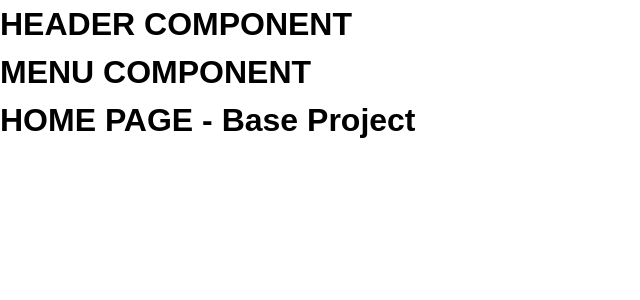
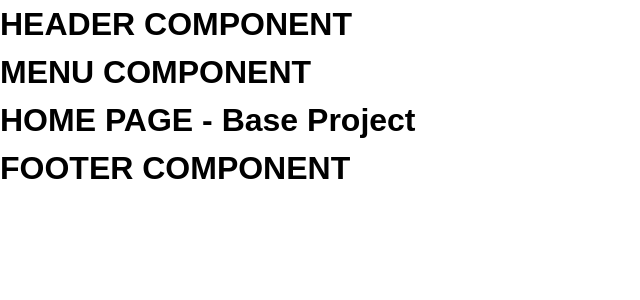
Before and after one commit to marcusviniciusmo/Base-Project, a React (Vite) app in the folder frontend/: page / in a window 1280 px wide. Shown: the top 300 px of the page, without its empty margins (0-640 px from the left). Built offline with nearby package versions, Linux system fonts and the light colour scheme.

Commit message:
Footer component created

```diff
--- a/frontend/src/App.tsx
+++ b/frontend/src/App.tsx
@@ -3,6 +3,7 @@ import { BrowserRouter } from 'react-router-dom';
 import { Header } from './components/Header';
 import { Menu } from './components/Menu';
 import { Router } from './routes/Router';
+import { Footer } from './components/Footer';
 import { GlobalStyle } from './styles/Global';
 
 export function App() {
@@ -13,6 +14,7 @@ export function App() {
           <Header />
           <Menu />
           <Router />
+          <Footer />
         </BrowserRouter>
 
         <GlobalStyle />
--- /dev/null
+++ b/frontend/src/components/Footer/index.tsx
@@ -0,0 +1,3 @@
+export function Footer() {
+  return <h1>FOOTER COMPONENT</h1>;
+}
```
